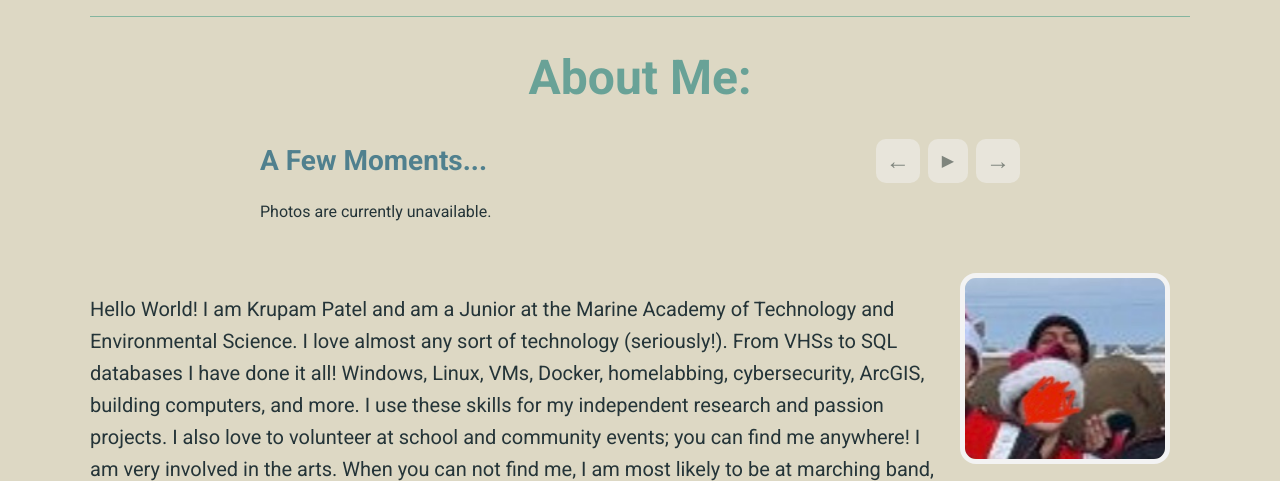
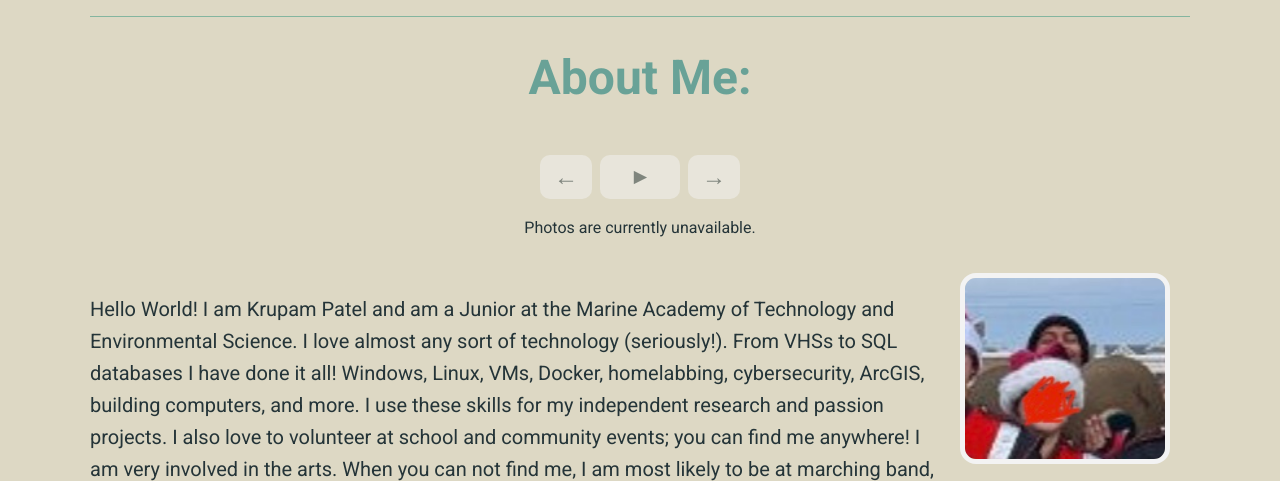
Before and after one commit to Krupamc/portfolio_website, a FastAPI app: page / in a window 1280 px wide. Shown: the part 180-661 px from the top of the page. Run offline with FastAPI, Linux system fonts and the light colour scheme; data that the repository does not hold is empty; parts of the project's set-up code (start-up, migrations or seed data) failed here and were passed over.

Commit message:
YES I LOVE THIS CAROUSEL

```diff
--- a/app/static/style.css
+++ b/app/static/style.css
@@ -656,42 +656,86 @@ button.nav_item {
 /* Immich photo carousel */
 .photo_section {
     width: 100%;
-    max-width: 760px;
+    max-width: 600px;
     min-width: 0;
     margin: 32px auto;
 }
 
-.photo_heading {
+.photo_carousel {
+    position: relative;
+    display: flex;
+    flex-wrap: nowrap;
+    gap: 0;
+
+    width: 100%;
+    padding: 0;
+
+    overflow-x: auto;
+    overflow-y: hidden;
+    scroll-snap-type: x mandatory;
+
+    border-radius: 16px;
+    scrollbar-width: none;
+}
+
+.photo_carousel::-webkit-scrollbar {
+    display: none;
+}
+
+.photo_carousel img {
+    display: block;
+    flex: 0 0 100%;
+
+    width: 100%;
+    min-width: 0;
+    max-width: 100%;
+    height: 400px;
+
+    object-fit: cover;
+    object-position: center;
+
+    border: 4px solid var(--accent-color);
+    border-radius: 16px;
+    box-sizing: border-box;
+
+    scroll-snap-align: start;
+}
+
+/* Controls centered below the photo */
+.photo_controls {
     display: flex;
     align-items: center;
-    justify-content: space-between;
-    gap: 16px;
-    margin-bottom: 16px;
-}
+    justify-content: center;
+    gap: 8px;
 
-.photo_heading .subtitle {
-    margin: 0;
-}
-
-.photo_controls {
-    display: flex;
-    flex-shrink: 0;
-    gap: 8px;
+    margin-top: 16px;
 }
 
 .photo_controls button {
-    width: 44px;
+    display: inline-flex;
+    align-items: center;
+    justify-content: center;
+    min-width: 44px;
     height: 44px;
-    padding: 0;
-
+    padding: 0 14px;
     border: none;
     border-radius: 10px;
-
     background-color: var(--off-white);
     color: var(--text-base);
+    font-family: inherit;
+    font-size: 24px;
+    font-weight: 600;
+    cursor: pointer;
+    transition: transform 0.3s ease, background-color 0.3s ease;
+}
+.photo_controls button:hover {
+    transform: translateY(-3px);
+    color: var(--off-white);
+}
 
-    font-size: 24px;
-    cursor: pointer;
+#photos-pause {
+    min-width: 80px;
+    font-size: 16px;
 }
 
 .photo_controls button:hover:not(:disabled) {
@@ -703,48 +747,18 @@ button.nav_item {
     cursor: default;
 }
 
-.photo_carousel {
-    position: relative;
-    display: flex;
-    flex-wrap: nowrap;
-    align-items: center;
-    width: 100%;
-    gap: 0;
-    padding: 0;
-    overflow-x: auto;
-    overflow-y: hidden;
-    scroll-snap-type: x mandatory;
-    border-radius: 12px;
-    /* without the large visible bar */
-    scrollbar-width: none;
-}
-.photo_carousel::-webkit-scrollbar {
-    display: none;
+.photo_carousel:focus-visible,
+.photo_controls button:focus-visible {
+    outline: 3px solid var(--text-base);
+    outline-offset: 4px;
 }
 
-.photo_carousel img {
-    display: block;
-    flex: 0 0 100%;
-    width: 100%;
-    min-width: 0;
-    max-width: 100%;
-    height: 400px;
-    object-fit: contain;
-    box-sizing: border-box;
-    scroll-snap-align: start;
-
-    border: none;
-    border-radius: 0;
-}
-
-#photos-pause {
-    width: auto;
-    padding: 0 14px;
-    font-size: 16px;
+#photo-status {
+    text-align: center;
 }
 
 @media (max-width: 700px) {
     .photo_carousel img {
-        height: 240px;
+        height: 280px;
     }
 }
--- a/app/templates/home.html
+++ b/app/templates/home.html
@@ -8,20 +8,17 @@
             <h1 class="title_header">About Me:</h1>
 
             <!-- Image carasoul from immich-->
-            <section class="photo_section" aria-labelledby="photo-heading">
-                <div class="photo_heading">
-                    <h2 id="photo-heading" class="subtitle">A Few Moments...</h2>
-
-                    <div class="photo_controls">
-                        <button type="button" id="photos-prev" aria-label="Scroll Photos Left" aria-controls="photo-carousel" disabled><span aria-hidden="true">←</span></button>
-                        <button type="button" id="photos-pause" aria-label="Start/Stop Scrolling" aria-controls="photo-carousel" disabled><span aria-hidden="true">▶</span></button>
-                        <button type="button" id="photos-next" aria-label="Scroll Photos Right" aria-controls="photo-carousel" disabled ><span aria-hidden="true">→</span></button>
-                    </div>
+            <section class="photo_section" aria-label="A few moments from my life">
+                <div class="photo_carousel" id="photo-carousel" tabindex="0" role="region" aria-label="Photo gallery"></div>
+                <div class="photo_controls">
+                    <button type="button" id="photos-prev" aria-label="Scroll Photos Left" aria-controls="photo-carousel" disabled><span aria-hidden="true">←</span></button>
+                    <button type="button" id="photos-pause" aria-label="Start/Stop Scrolling" aria-controls="photo-carousel" disabled><span aria-hidden="true">▶</span></button>
+                    <button type="button" id="photos-next" aria-label="Scroll Photos Right" aria-controls="photo-carousel" disabled ><span aria-hidden="true">→</span></button>
                 </div>
 
                 <p id="photo-status" role="status">Loading photos...</p>
 
-                <div class="photo_carousel" id="photo-carousel" tabindex="0" role="region" aria-label="Photo gallery"></div>
+
             </section>
 
             <script>
@@ -68,9 +65,12 @@
 
                     const nextIndex = (currentIndex + direction + photos.length) % photos.length;
 
+                    const wrapping = (direction > 0 && currentIndex === photos.length - 1) || (direction < 0 && currentIndex === 0);
+
                     carousel.scrollTo({
                         left: positions[nextIndex],
-                        behavior: reducedMotion.matches ? "instant" : "smooth"
+                        behavior:
+                            reducedMotion.matches || wrapping ? "instant" : "smooth"
                     });
                 }
 
```
